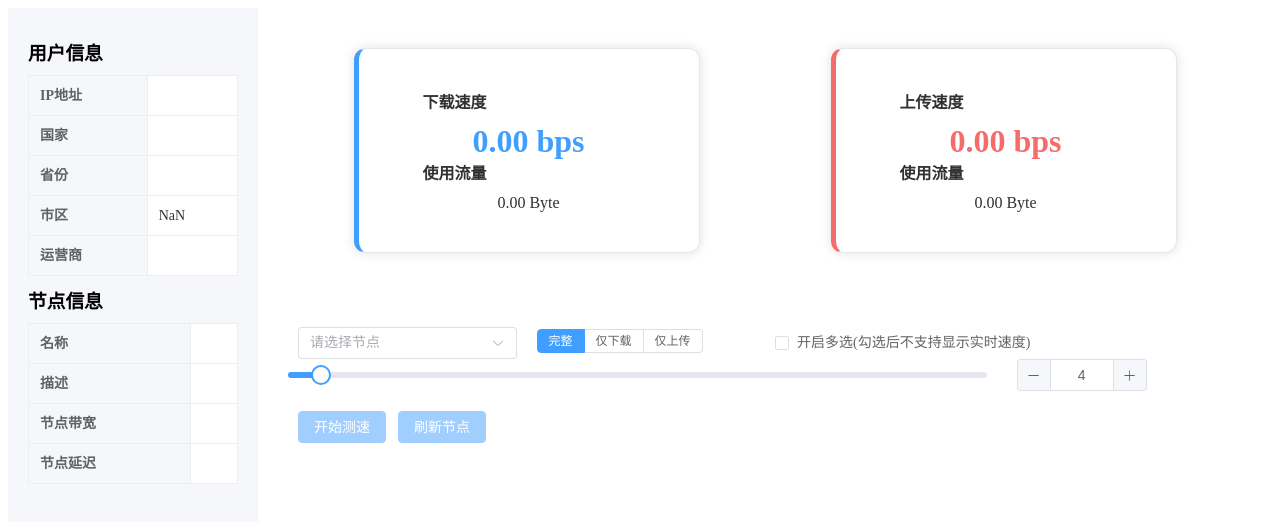
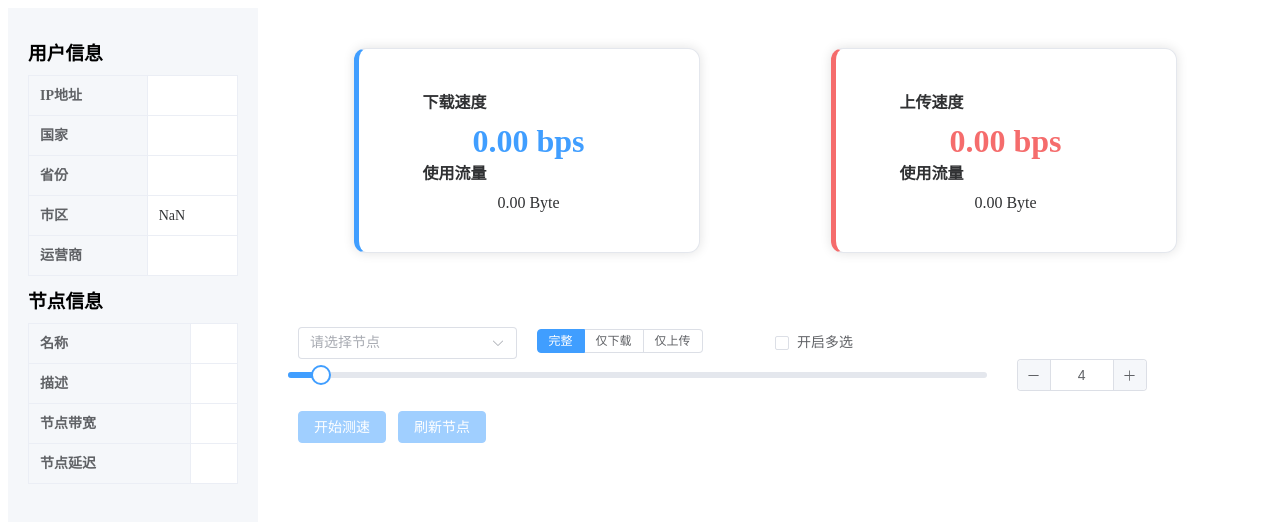
Before and after one commit to mogumc/speedtest, a Vue app in the folder frontend/: page / in a window 1280 px wide. Shown: the top 522 px of the page. Built offline with nearby package versions, Linux system fonts and the light colour scheme.

Commit message:
Feature: 支持多节点实时速度

```diff
--- a/frontend/src/components/Main.vue
+++ b/frontend/src/components/Main.vue
@@ -343,7 +343,7 @@ async function asyParseNode() {
           </el-col>
           <el-col :span="4">
             <el-checkbox v-model="multiSelectEnabled">
-              开启多选(勾选后不支持显示实时速度)
+              开启多选
             </el-checkbox>
           </el-col>
           <el-slider v-model="threads" :min="1" :max="64" show-input style="width: 90%;" />
```
Also changed, not shown: 3 other files (tests, documents, lock files or other folders).
